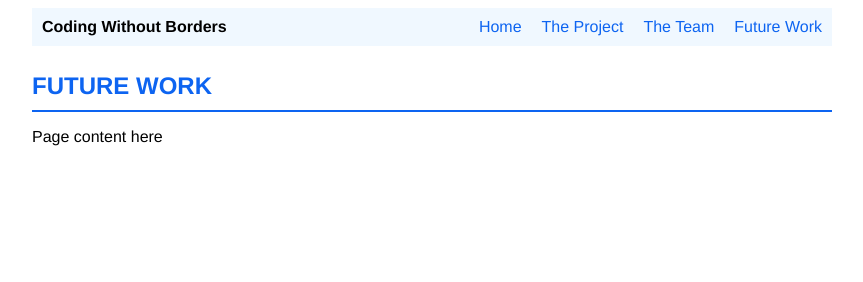
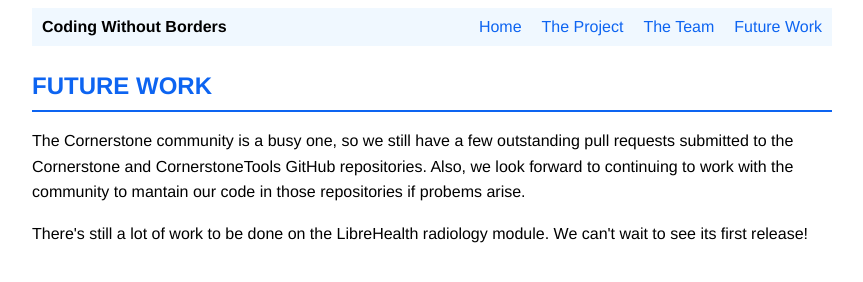
Before and after one commit to ComputerComps/website, a plain HTML site: page future.html in a window 1280 px wide. Shown: the whole page, without its empty margins (208-1071 px from the left). Drawn offline with Linux system fonts and the light colour scheme.

Commit message:
Add future blurb

```diff
--- a/future.html
+++ b/future.html
@@ -14,7 +14,14 @@
     </div>
     <div class="page">
       <h1>Future Work</h1>
-      Page content here
+      <p>
+        The Cornerstone community is a busy one, so we still have a few outstanding pull requests submitted to the Cornerstone and CornerstoneTools GitHub repositories.
+        Also, we look forward to continuing to work with the community to mantain our code in those repositories if probems arise.
+      </p>
+      <p>
+        There's still a lot of work to be done on the LibreHealth radiology module.
+        We can't wait to see its first release!
+      </p>
     </div>
   </body>
 </html>
```
Also changed, not shown: project.html (+11 -0 lines).
